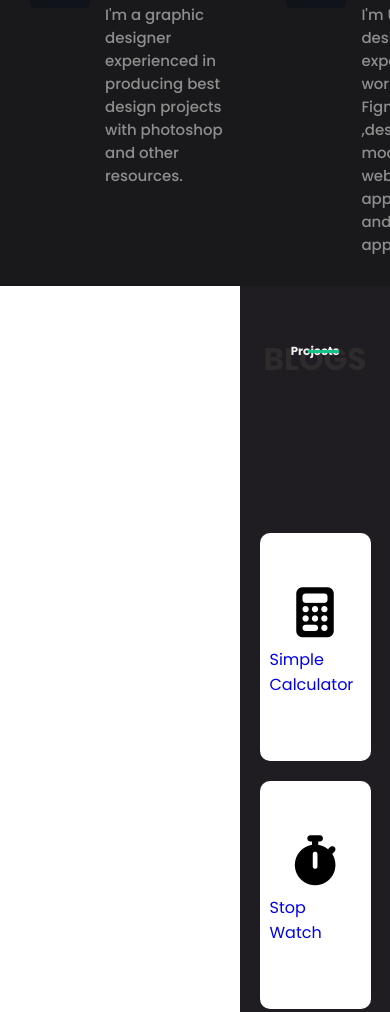
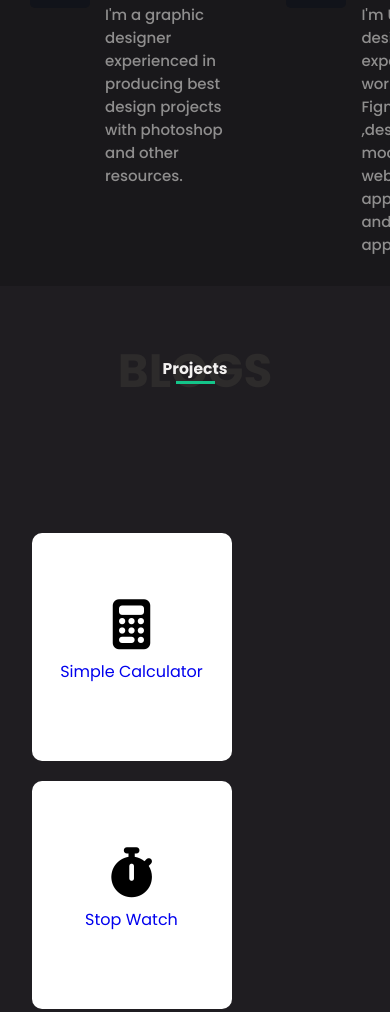
Before and after one commit to MC-Knight/Mc-Knight.github, a plain HTML site: page index.html in a window 390 px wide. Shown: the part 2776-3788 px from the top of the page. Drawn offline with Linux system fonts and the light colour scheme.

Commit message:
media query

```diff
--- a/main.css
+++ b/main.css
@@ -745,7 +745,6 @@
 
 @media only screen and (max-device-width:867px){
     /* Home section */
-
     #HomeSection {
         display:flex;
         flex-direction: row;
@@ -944,8 +943,33 @@
          margin:11.5% 45%;
     }
 
-    /* contact I Do section */
+     /* resume I Do section */
 
+    /* blog I Do section */
+
+     #blog{
+         margin-left:0px;
+        width:100%;
+        height:100%;
+    }
+
+      #blog .header .background {
+        font-size:12vw;
+    }
+
+    #blog .header .over {
+         font-size:4vw;
+         margin:5.5% 30%;
+    }
+
+
+    #blog .header .line{
+         width:10vw;
+         margin:11.5% 45%;
+    }
+ /* blog I Do section */
+
+     /* contact I Do section */
     #contact {
         margin-left:0px;
         width:100%;
```
